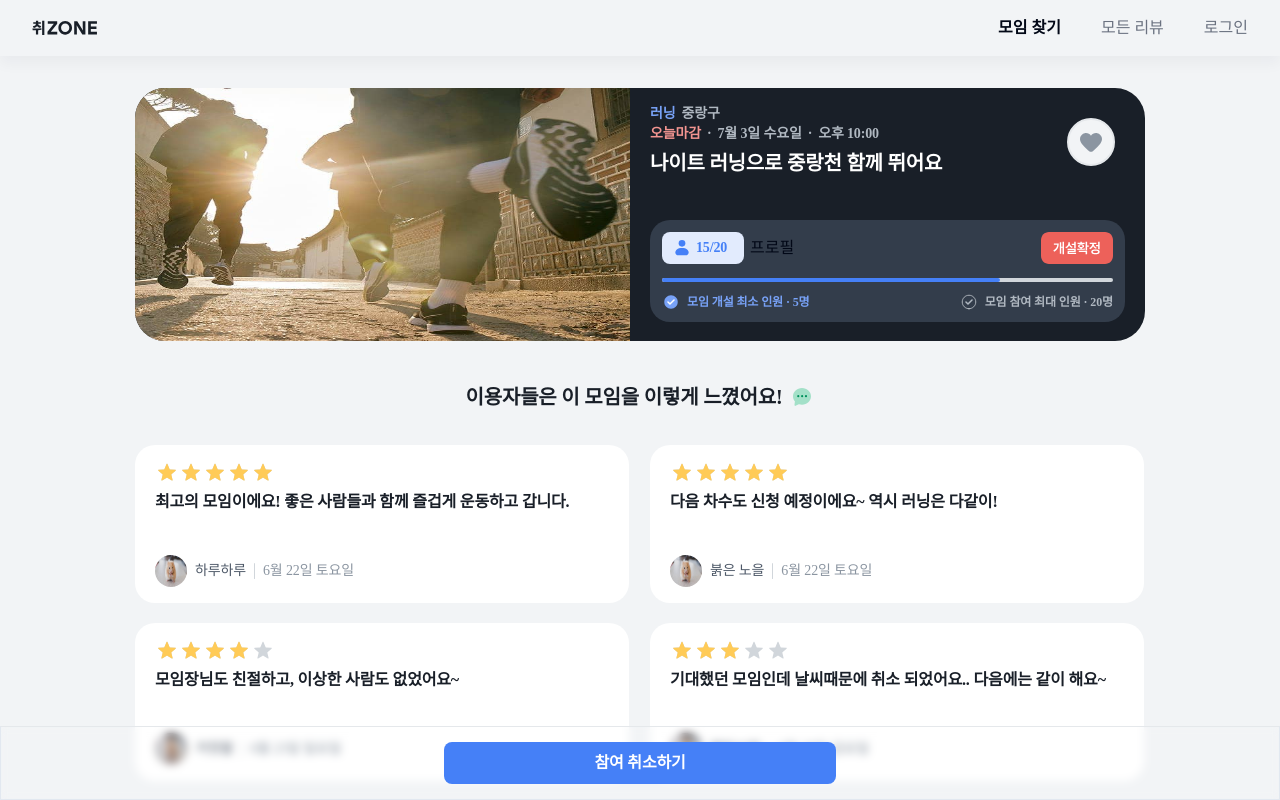
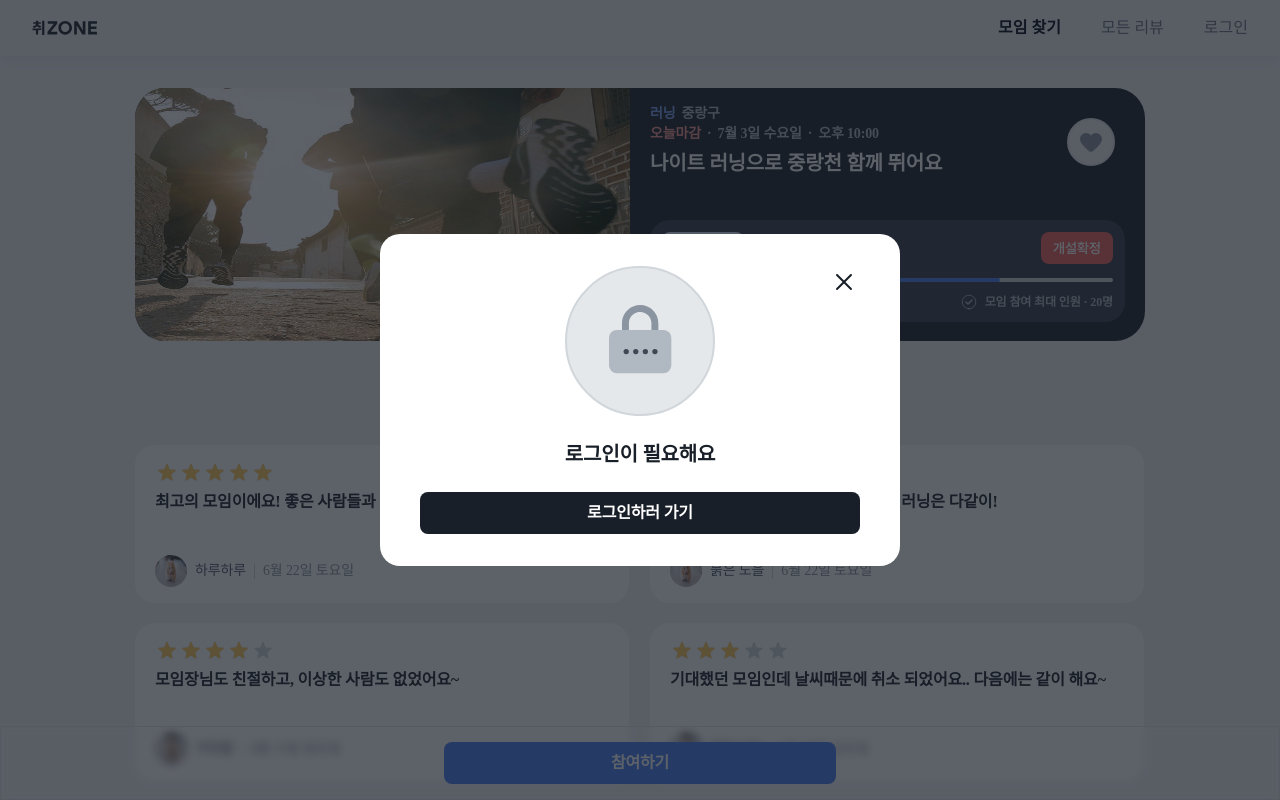
Before and after one commit to codeit-team2/FE, a Next.js app: page /detail in a window 1280 px wide. Both pictures are taken after a click on the button "참여하기". Shown: the top 800 px of the page. Built offline with nearby package versions, Linux system fonts and the light colour scheme; a web font is replaced by a local one.

Commit message:
feat : LoginRequired 모달 구현

```diff
--- a/src/components/Detail/FloatingBar/index.tsx
+++ b/src/components/Detail/FloatingBar/index.tsx
@@ -1,3 +1,4 @@
+import LoginRequired from '@/components/common/Modal/LoginRequired';
 import { Button } from '@/components/ui/button';
 import Image from 'next/image';
 import React, { useState } from 'react';
@@ -8,17 +9,47 @@ export default function FloatingBar({ data }: any) {
   const maxReached = data.member >= 20;
 
   const [isEntered, setIsEntered] = useState(false);
+  const [showLoginModal, setShowLoginModal] = useState(false);
+
+  const isLoggedIn = false;
 
   const handleClick = () => {
+    if (!isLoggedIn) {
+      setShowLoginModal(true);
+    } else {
       setIsEntered((prevIsEntered) => !prevIsEntered);
+    }
+  };
+
+  const handleCopyURL = async () => {
+    const url = window.location.href;
+    try {
+      await navigator.clipboard.writeText(url);
+      alert('링크가 복사되었습니다.😆');
+    } catch (err) {
+      console.error('링크 복사에 실패했습니다.🥲', err);
+    }
+  };
+
+  const handleCloseLoginModal = () => {
+    setShowLoginModal(false);
   };
 
   return (
+    <>
+      {showLoginModal && (
+        <>
+          <div className="fixed inset-0 z-40 bg-neutral-900 opacity-70"></div>
+          <LoginRequired onClose={handleCloseLoginModal} />
+        </>
+      )}
       <div className="fixed bottom-0 flex h-74 w-full items-center justify-center border border-t-neutral-100 py-16 backdrop-blur-sm">
         {isOwner ? (
-        <div className='flex items-center justify-center gap-12'>
+          <div className="flex items-center justify-center gap-12">
             <Button className="w-392">개설 취소하기</Button>
-          <Image src={'/icons/share-button.svg'} alt='share-button' width={42} height={42}/>
+            <button onClick={handleCopyURL}>
+              <Image src={'/icons/share-button.svg'} alt="share-button" width={42} height={42} />
+            </button>
           </div>
         ) : (
           <Button
@@ -29,5 +60,6 @@ export default function FloatingBar({ data }: any) {
           />
         )}
       </div>
+    </>
   );
 }
--- /dev/null
+++ b/src/components/common/Modal/LoginRequired/index.tsx
@@ -0,0 +1,25 @@
+import { Button } from '@/components/ui/button';
+import Image from 'next/image';
+import Link from 'next/link';
+import React from 'react';
+
+export default function LoginRequired({ onClose }: any) {
+  return (
+    <>
+      <div className="fixed left-1/2 top-1/2 z-50 flex h-332 w-520 -translate-x-1/2 -translate-y-1/2 transform justify-center rounded-md bg-white px-40 py-32">
+        <div className="relative flex flex-col items-center justify-center gap-24">
+          <div className="relative h-150 w-150">
+            <Image src={'/icons/login-required.svg'} alt="login-required" fill />
+          </div>
+          <p className="text-heading-2Sb text-neutral-900">로그인이 필요해요</p>
+          <Button variant={'secondary'} className="w-440 text-body-1Sb">
+            <Link href={'/'}>로그인하러 가기</Link>
+          </Button>
+          <button className="absolute right-0 top-0" onClick={onClose}>
+            <Image src={'/icons/close.svg'} alt="closeicon" width={32} height={32} />
+          </button>
+        </div>
+      </div>
+    </>
+  );
+}
--- a/src/pages/detail/index.tsx
+++ b/src/pages/detail/index.tsx
@@ -6,11 +6,14 @@ import reviewData from '@/components/Detail/reviewData.json';
 import Image from 'next/image';
 import FloatingBar from '@/components/Detail/FloatingBar';
 import ReviewCard from '@/components/Detail/ReviewCard';
+import LoginRequired from '@/components/common/Modal/LoginRequired';
 
 export default function Detail() {
   const isReview = true;
 
+
   return (
+    <>
       <div
         style={{ height: 'calc(100vh - 60px)' }}
         className="mx-auto flex min-h-screen w-full flex-col items-center bg-neutral-50"
@@ -18,7 +21,7 @@ export default function Detail() {
         <GNB />
         <div className="flex flex-col items-center pt-32">
           <TitleCard data={mockData[0]} />
-        <div className="flex items-center gap-8 mt-42 text-heading-2Sb text-neutral-900">
+          <div className="mt-42 flex items-center gap-8 text-heading-2Sb text-neutral-900">
             이용자들은 이 모임을 이렇게 느꼈어요!
             <Image src={'/icons/messageicon.svg'} alt="messageicon" width={24} height={24} />
           </div>
@@ -40,5 +43,6 @@ export default function Detail() {
         </div>
         <FloatingBar data={mockData[0]} />
       </div>
+    </>
   );
 }
```
Also changed, not shown: public/icons/close.svg (added), public/icons/login-required.svg (added). Lines whose indentation alone changed are shown as unchanged.
